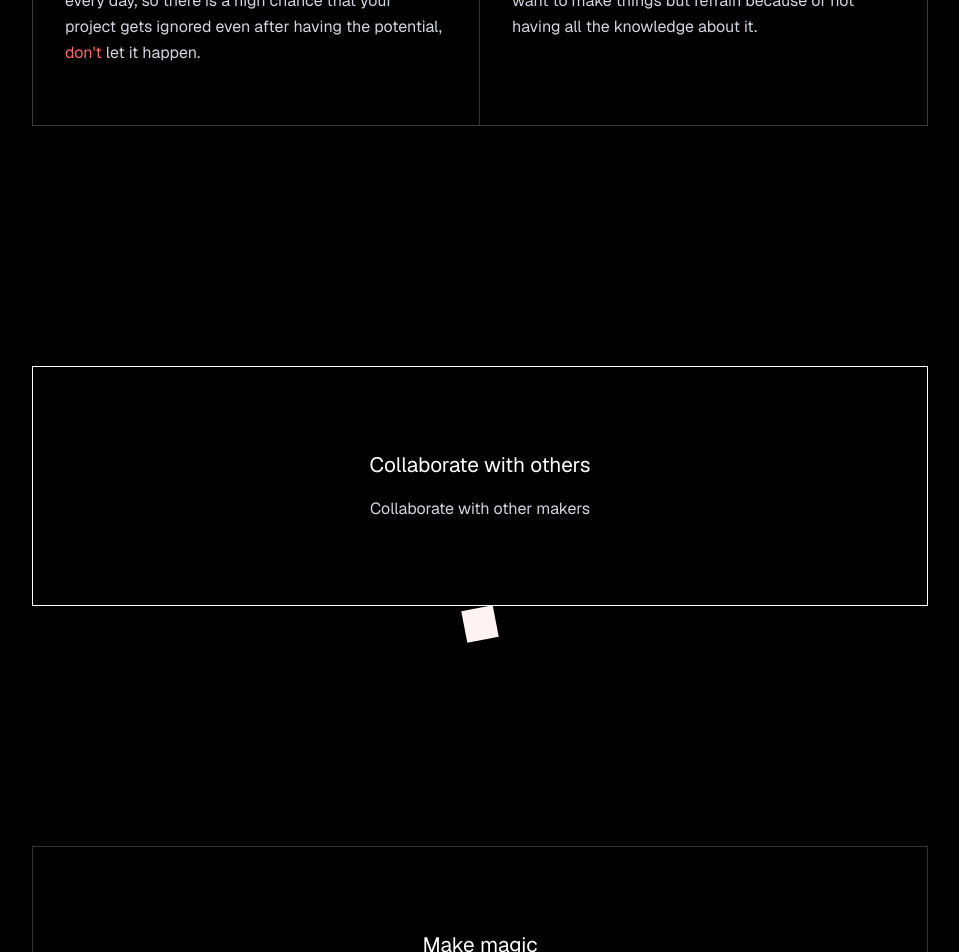
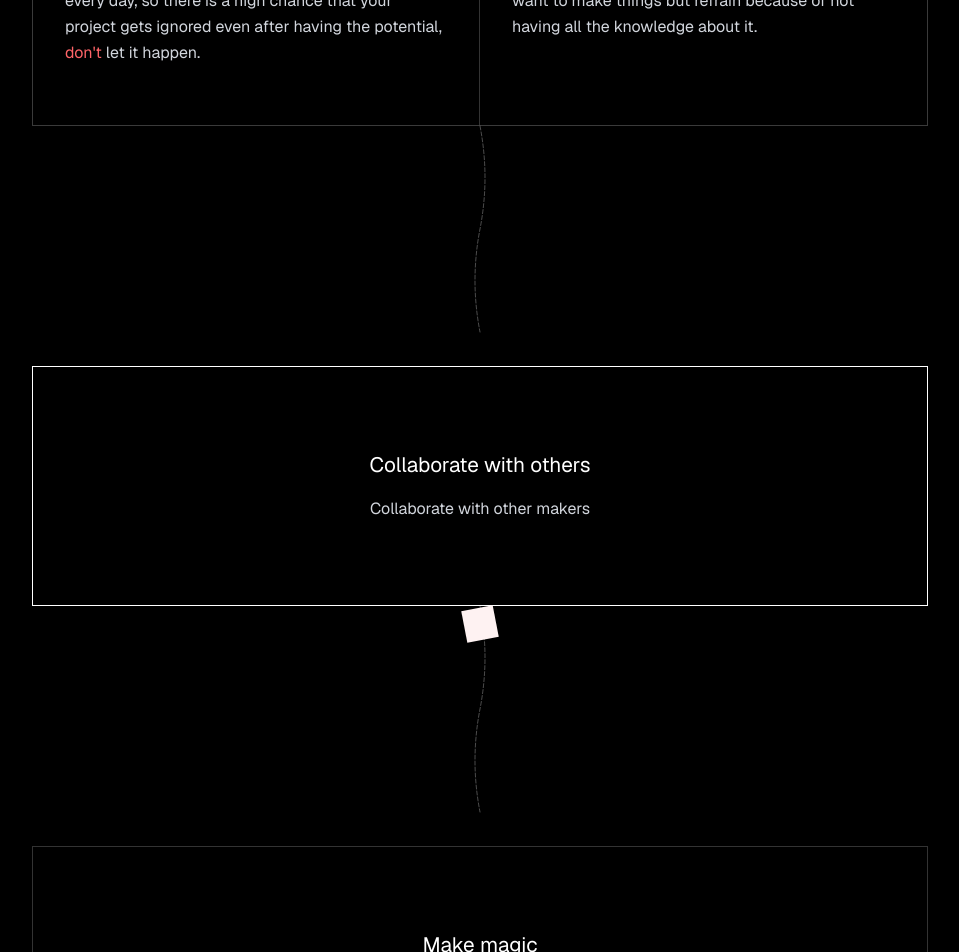
Before and after one commit to Cohortize/site, a React (Vite) app: page / in a window 1280 px wide. Shown: the part 980-1932 px from the top of the page, without its empty margins (160-1119 px from the left). Built offline with nearby package versions, Linux system fonts and the light colour scheme.

Commit message:
made a path like object for the arrow

```diff
--- a/src/components/homepage/path.tsx
+++ b/src/components/homepage/path.tsx
@@ -1,5 +1,5 @@
 import { ScrollTrigger } from "gsap/ScrollTrigger";
-import { useRef, useState } from "react";
+import { useRef, useState, useEffect } from "react";
 import { useGSAP } from "@gsap/react"
 import gsap from 'gsap'
 import { MotionPathPlugin } from "gsap/src/all";
@@ -7,6 +7,7 @@ gsap.registerPlugin(useGSAP, ScrollTrigger, MotionPathPlugin)
 
 const Path = () => {
     const [firstDone, setFirstDone] = useState(false)
+    const [pathDimensions, setPathDimensions] = useState({ firstPath: '', secondPath: '' });
     const main = useRef<HTMLDivElement>(null);
 
     function secondSectionLit(){
@@ -31,6 +32,55 @@ const Path = () => {
             box.style.visibility = "hidden"
         }
     }
+
+    const updatePathDimensions = () => {
+        const firstSection = document.getElementById('first-section') as HTMLElement | null;
+        const secondSection = document.getElementById('second-section') as HTMLElement | null;
+        const thirdSection = document.getElementById('third-section') as HTMLElement | null;
+        const firstBox = document.getElementById('first-box') as HTMLElement | null;
+        const secondBox = document.getElementById('second-box') as HTMLElement | null;
+
+        if (!firstSection || !secondSection || !thirdSection || !firstBox || !secondBox) {
+            return;
+        }
+
+        const getBoxTravelDistance = (fromSection: HTMLElement, toSection: HTMLElement, box: HTMLElement): number => {
+            const fromRect = fromSection.getBoundingClientRect();
+            const toRect = toSection.getBoundingClientRect();
+            const boxHeight = box.offsetHeight;
+            return (toRect.top - fromRect.bottom) - boxHeight - 2;
+        };
+
+        const createResponsiveMotionPath = (distance: number): string => {
+            const quarterDistance = distance / 4;
+            return `M0,0 Q10,${quarterDistance} 0,${quarterDistance * 2} Q-10,${quarterDistance * 3} 0,${distance}`;
+        };
+
+        const firstBoxDistance = getBoxTravelDistance(firstSection, secondSection, firstBox);
+        const secondBoxDistance = getBoxTravelDistance(secondSection, thirdSection, secondBox);
+
+        const firstMotionPath = createResponsiveMotionPath(firstBoxDistance);
+        const secondMotionPath = createResponsiveMotionPath(secondBoxDistance);
+
+        setPathDimensions({
+            firstPath: firstMotionPath,
+            secondPath: secondMotionPath
+        });
+    };
+
+    useEffect(() => {
+        const timer = setTimeout(updatePathDimensions, 500);
+        const handleResize = () => {
+            setTimeout(updatePathDimensions, 100);
+        };
+
+        window.addEventListener('resize', handleResize);
+
+        return () => {
+            clearTimeout(timer);
+            window.removeEventListener('resize', handleResize);
+        };
+    }, []);
 
     useGSAP(() => {
         const firstSection = document.getElementById('first-section') as HTMLElement | null;
@@ -94,6 +144,10 @@ const Path = () => {
 
             gsap.set(firstBox, { motionPath: { path: newFirstMotionPath } });
             gsap.set(secondBox, { motionPath: { path: newSecondMotionPath } });
+            setPathDimensions({
+                firstPath: newFirstMotionPath,
+                secondPath: newSecondMotionPath
+            });
         };
 
         window.addEventListener('resize', handleResize);
@@ -169,8 +223,30 @@ const Path = () => {
                         </p>
                     </div>
                 </div>
-                <div className="h-auto min-h-32 sm:min-h-48 md:min-h-56 lg:min-h-60 w-full max-w-4xl flex justify-center p-0.5 sm:p-0.5 md:p-0.5 lg:p-0.5">
-                    <div id="first-box" className="text-center bg-red-50 h-8 w-8">
+                <div className="h-auto min-h-32 sm:min-h-48 md:min-h-56 lg:min-h-60 w-full max-w-4xl flex justify-center p-0.5 sm:p-0.5 md:p-0.5 lg:p-0.5 relative">
+                    <svg
+                        className="absolute pointer-events-none"
+                        style={{
+                            left: '50%',
+                            top: '0',
+                            transform: 'translateX(-50%)',
+                            zIndex: 0,
+                            overflow: 'visible'
+                        }}
+                        width="40"
+                        height="100%"
+                    >
+                        <path
+                            d={pathDimensions.firstPath}
+                            fill="none"
+                            stroke="rgba(255, 255, 255, 0.3)"
+                            strokeWidth="1"
+                            strokeDasharray="4 2"
+                            strokeLinecap="round"
+                            transform="translate(20, 0)"
+                        />
+                    </svg>
+                    <div id="first-box" className="text-center bg-red-50 h-8 w-8 relative z-10">
                     </div>
                 </div>
                 <div id="second-section" className="h-auto min-h-32 sm:min-h-48 md:min-h-56 lg:min-h-60 w-full max-w-4xl border border-white/20 flex items-center justify-center p-3 sm:p-4 md:p-6 lg:p-8">
@@ -183,8 +259,30 @@ const Path = () => {
                         </p>
                     </div>
                 </div>
-                <div className="h-auto min-h-32 sm:min-h-48 md:min-h-56 lg:min-h-60 w-full max-w-4xl flex justify-center p-0.5 sm:p-0.5 md:p-0.5 lg:p-0.5">
-                    <div id="second-box" className="text-center h-8 w-8 bg-red-50">
+                <div className="h-auto min-h-32 sm:min-h-48 md:min-h-56 lg:min-h-60 w-full max-w-4xl flex justify-center p-0.5 sm:p-0.5 md:p-0.5 lg:p-0.5 relative">
+                    <svg
+                        className="absolute pointer-events-none"
+                        style={{
+                            left: '50%',
+                            top: '0',
+                            transform: 'translateX(-50%)',
+                            zIndex: 0,
+                            overflow: 'visible'
+                        }}
+                        width="40"
+                        height="100%"
+                    >
+                        <path
+                            d={pathDimensions.secondPath}
+                            fill="none"
+                            stroke="rgba(255, 255, 255, 0.3)"
+                            strokeWidth="1"
+                            strokeDasharray="4 2"
+                            strokeLinecap="round"
+                            transform="translate(20, 0)"
+                        />
+                    </svg>
+                    <div id="second-box" className="text-center h-8 w-8 bg-red-50 relative z-10">
                     </div>
                 </div>
                 <div id="third-section" className="h-auto min-h-32 sm:min-h-48 md:min-h-56 lg:min-h-60 w-full max-w-4xl border border-white/20 flex items-center justify-center p-3 sm:p-4 md:p-6 lg:p-8">
```
